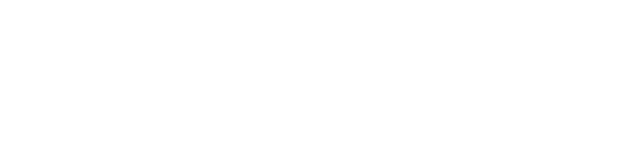
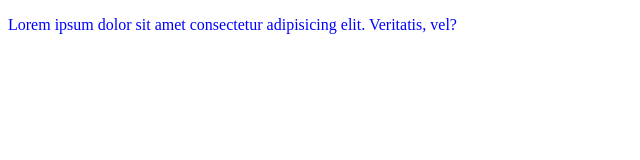
Before and after one commit to slimfat93/Personal-Work, a plain HTML site: page index.html in a window 1280 px wide. Shown: the whole page, without its empty margins (0-640 px from the left). Drawn offline with Linux system fonts and the light colour scheme.

Commit message:
add text

```diff
--- a/index.html
+++ b/index.html
@@ -7,5 +7,9 @@
     <title>Document</title>
     <link rel="stylesheet" href="/style.css" />
   </head>
-  <body></body>
+  <body>
+    <p>
+      Lorem ipsum dolor sit amet consectetur adipisicing elit. Veritatis, vel?
+    </p>
+  </body>
 </html>
--- a/style.css
+++ b/style.css
@@ -0,0 +1,3 @@
+html {
+  color: blue;
+}
```
